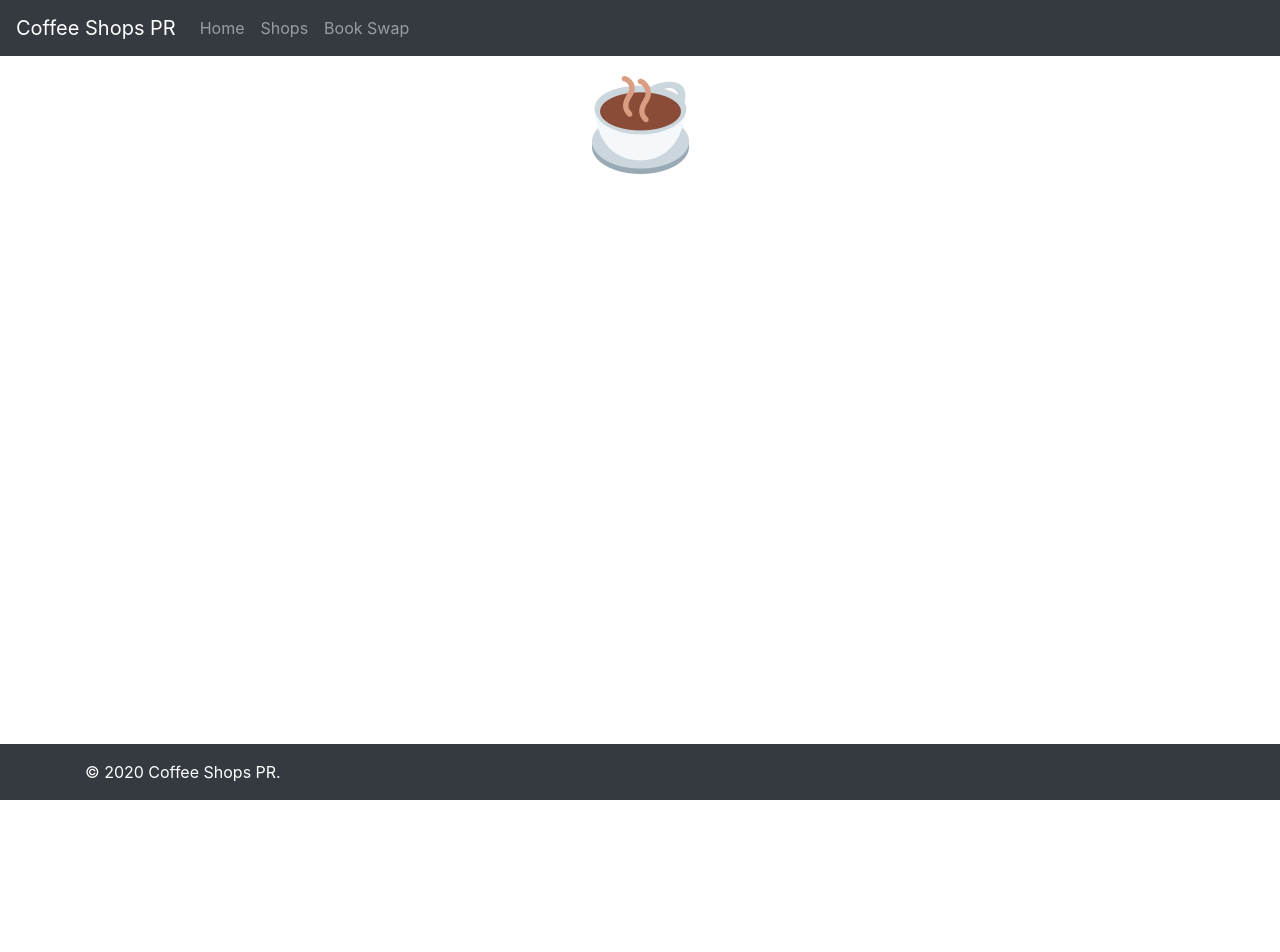
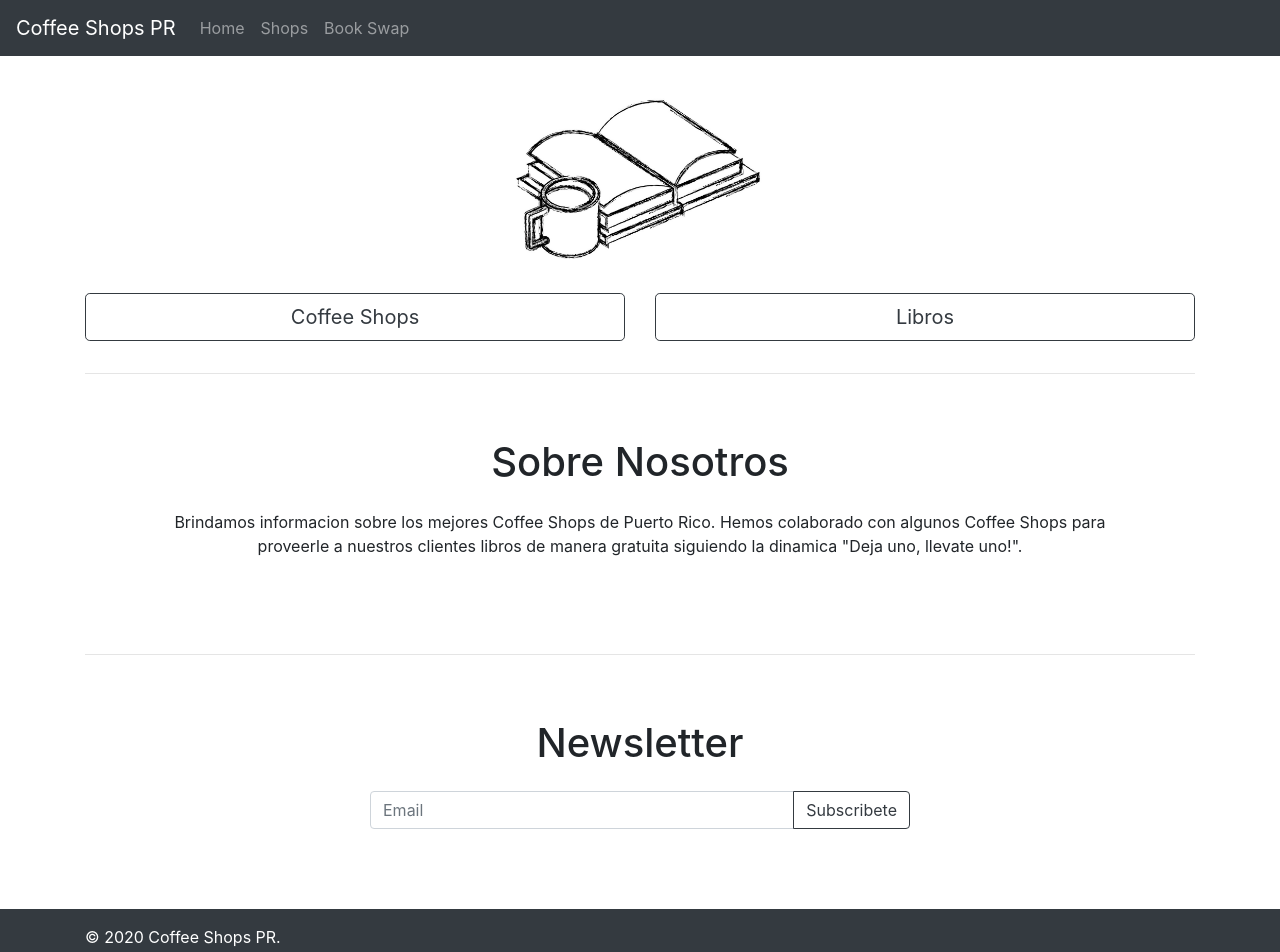
Before and after one commit to carlosrivera22/CoffeeShopsPR, a React (Create React App) app in the folder coffee-front/: page / in a window 1280 px wide. Shown: the top 952 px of the page. Before the commit the page ends 800 px from the top, so only its background shows below. Built offline with nearby package versions, Linux system fonts and the light colour scheme.

Commit message:
added home template

```diff
--- a/coffee-front/src/App.js
+++ b/coffee-front/src/App.js
@@ -4,7 +4,7 @@ import './App.css';
 import ShopList from './components/ShopList/ShopList';
 import Navigation from './components/Navigation/Navigation';
 import Footer from './components/Footer/Footer';
-import Home from './components/Home/Home'
+import HomePage from './components/HomePage/HomePage'
 import {Route, BrowserRouter, Switch} from 'react-router-dom'
 
 function App() {
@@ -13,11 +13,10 @@ function App() {
       <Navigation />
       <div className='App'>
         <Switch>
-          <Route exact path='/' component={Home}/>
+          <Route exact path='/' component={HomePage}/>
           <Route exact path='/list' component={ShopList} />
         </Switch>
       </div>
-
       <Footer/>
     </BrowserRouter>
   );
--- a/coffee-front/src/components/Home/Home.js
+++ /dev/null
@@ -1,17 +0,0 @@
-import React from 'react';
-import { Row,Col,Container,Image } from 'react-bootstrap';
-// import Img from './public/temp_logo.png'
-
-const Home = () => {
-    return(
-        <Container>
-        <Row>
-            <Col>
-            <Image src="../temp_logo.png" rounded />
-            </Col>
-        </Row>
-        </Container>
-    );
-}
-
-export default Home;
--- /dev/null
+++ b/coffee-front/src/components/HomePage/HomePage.js
@@ -0,0 +1,56 @@
+import React from 'react';
+import { Row,Col,Container,Image,Button,InputGroup,FormControl } from 'react-bootstrap';
+// import Img from './public/temp_logo.png'
+
+const HomePage = () => {
+    return(
+        <Container>
+            <Row className="py-3">
+            <Col>
+            <Image style={{width:"250px"}} src="../temp_logo2.jpg" rounded />
+            </Col>
+        </Row>
+        <Row className="py-3">
+        <Col lg={6} sm={6} xs={6}>
+            <Button variant="outline-dark" size="lg" block>
+                Coffee Shops
+            </Button>
+        </Col>
+        <Col lg={6} sm={6} xs={6}>
+            <Button variant="outline-dark" size="lg" block>
+                Libros
+            </Button>
+        </Col>
+        </Row>
+        <hr></hr>
+        <Row className="py-5">
+            <Col>
+                <h1>Sobre Nosotros</h1>
+                <center><p style={{width:"90%"}}className="py-3">
+                    Brindamos informacion sobre los mejores Coffee Shops de Puerto Rico.
+                    Hemos colaborado con algunos Coffee Shops para proveerle a nuestros
+                    clientes libros de manera gratuita siguiendo la dinamica "Deja uno, llevate uno!".
+                </p></center>
+            </Col>
+        </Row>
+        <hr></hr>
+        <Row className="py-5">
+            <Col md={{ span: 6, offset: 3 }}>
+            <h1>Newsletter</h1>
+                <InputGroup className="mb-3 py-3">
+                    <FormControl
+                    placeholder="Email"
+                    aria-label="Recipient's username"
+                    aria-describedby="basic-addon2"
+                    />
+                    <InputGroup.Append>
+                    <Button variant="outline-dark">Subscribete</Button>
+                    </InputGroup.Append>
+                </InputGroup>
+            </Col>
+        </Row>
+        </Container>
+    );
+}
+
+export default HomePage;
--- a/coffee-front/src/index.css
+++ b/coffee-front/src/index.css
@@ -5,6 +5,7 @@ body {
     sans-serif;
   -webkit-font-smoothing: antialiased;
   -moz-osx-font-smoothing: grayscale;
+
 }
 
 code {
```
Also changed, not shown: coffee-front/public/temp_logo2.jpg (added).
